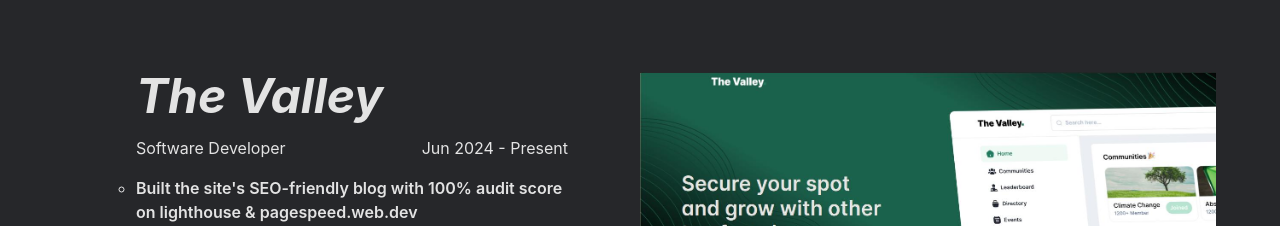
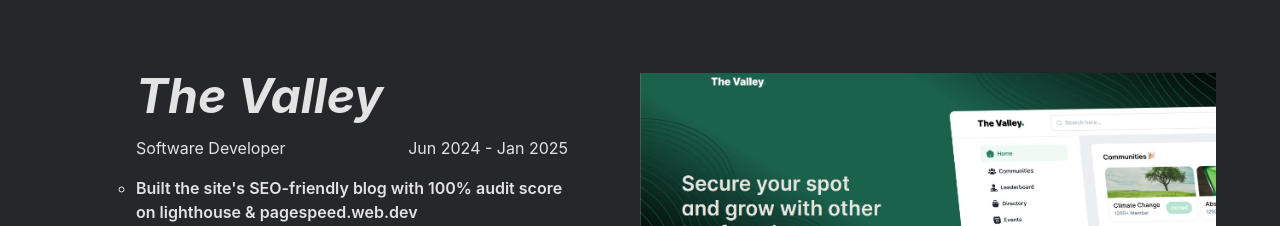
Before and after one commit to Adebisi1234/portfolio, a React (Vite) app: page / in a window 1280 px wide. Shown: the part 960-1186 px from the top of the page. Built offline with nearby package versions, Linux system fonts and the light colour scheme.

Commit message:
updated work experience

```diff
--- a/src/components/Works.tsx
+++ b/src/components/Works.tsx
@@ -5,7 +5,7 @@
   {
     name: "The Valley",
     position: "Software Developer",
-    date: "Jun 2024 - Present",
+    date: "Jun 2024 - Jan 2025",
     points: [
       "Built the site's SEO-friendly blog with 100% audit score on lighthouse & pagespeed.web.dev",
       "Increase the app's loading speed by 90% using code-splitting",
```
